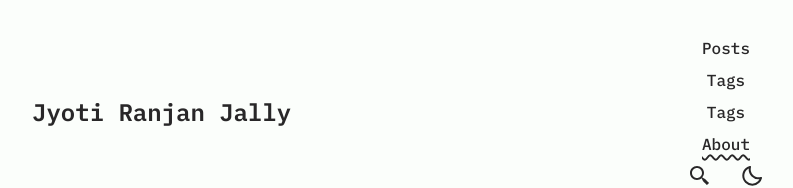
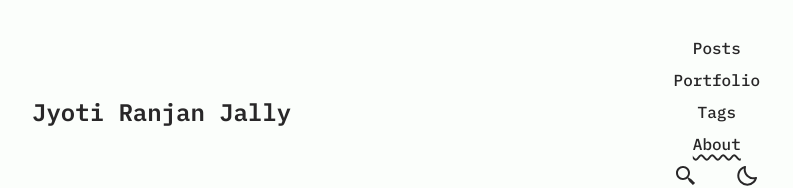
Before and after one commit to jyotiranjanjally/jyotiranjanjally.github.io, an Astro site: page /about in a window 1280 px wide. Shown: the top 188 px of the page, without its empty margins (240-1033 px from the left). Built offline with nearby package versions, Linux system fonts and the light colour scheme; Astro itself is replaced by a stand-in of ours.

Commit message:
Update Header.astro

```diff
--- a/src/components/Header.astro
+++ b/src/components/Header.astro
@@ -61,15 +61,14 @@ const { activeNav } = Astro.props;
             </a>
           </li>
           <li>
-            <a href="/tags/" class={activeNav === "tags" ? "active" : ""}>
-              Tags
+            <a
+              href="/portfolio/"
+              class={activeNav === "portfolio" ? "active" : ""}>
+              Portfolio
             </a>
           </li>
           <li>
-            <a
-              href="/portfolio/"
-              class={activeNav === "portfolio" ? "active" : ""}
-            >
+            <a href="/tags/" class={activeNav === "tags" ? "active" : ""}>
               Tags
             </a>
           </li>
```
